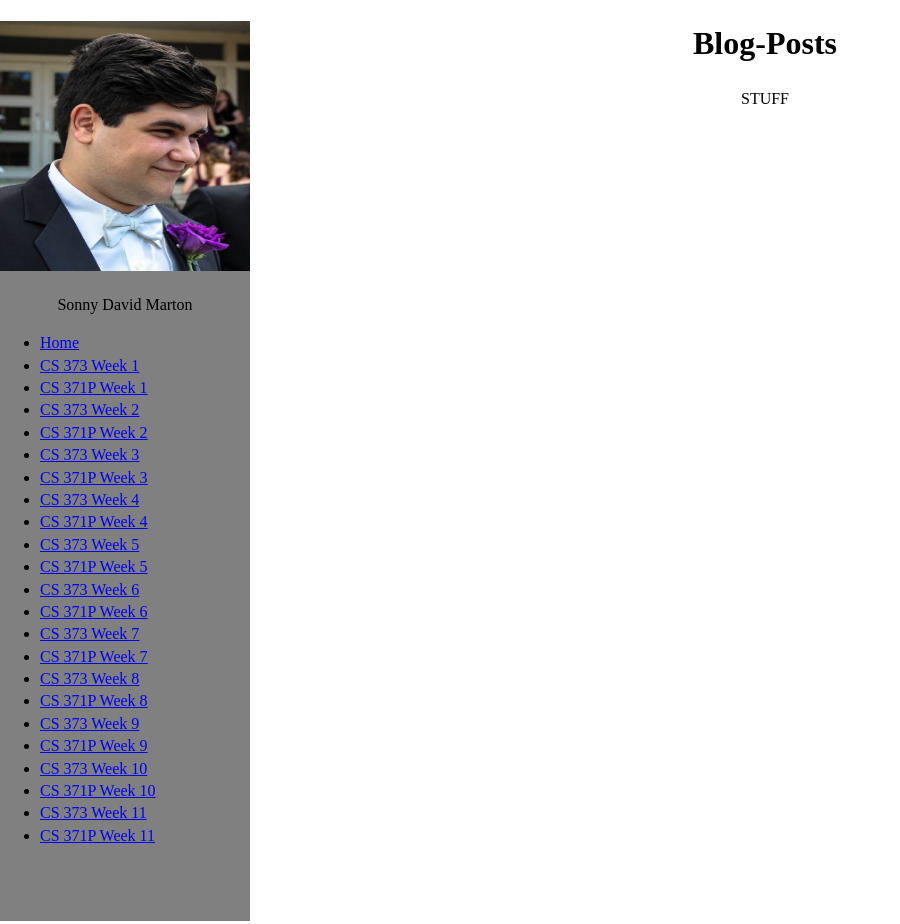
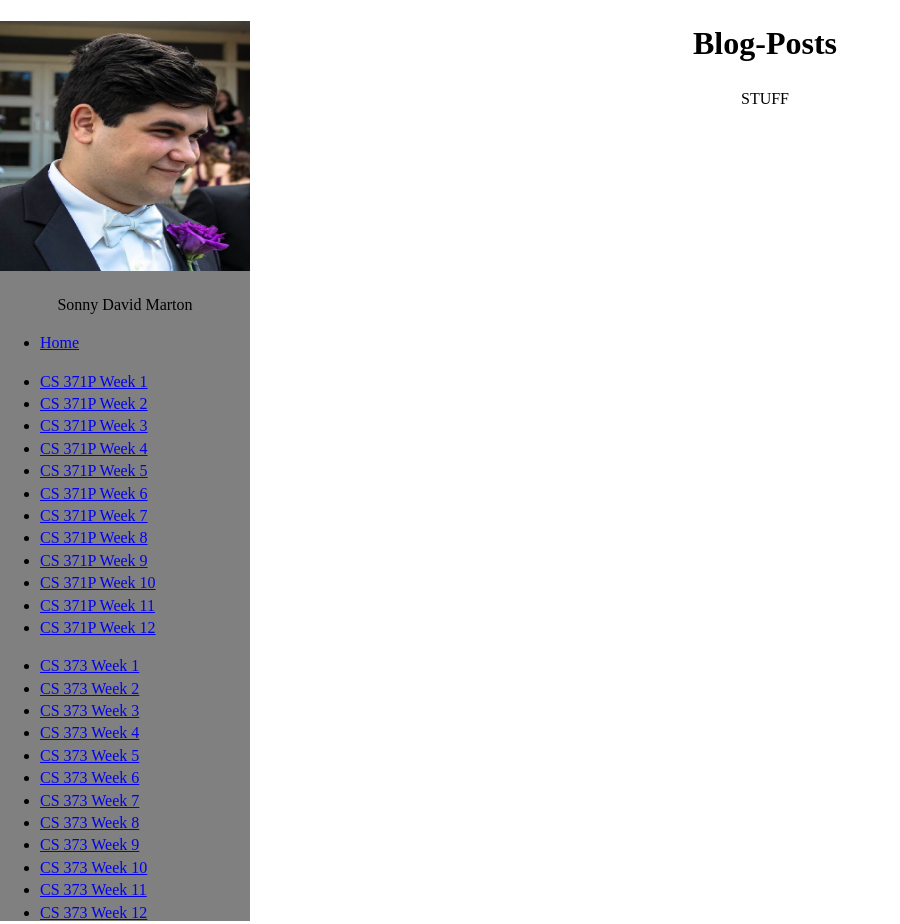
Before and after one commit to sonnymarton/blog-posts, a Jekyll site: the page built from index.html, in a window 1280 px wide. Shown: the whole page, without its empty margins (0-900 px from the left). Built offline with Jekyll 4.4.1, drawn with Linux system fonts in a browser that asks for light colours.

Commit message:
Added week 12 blogs

```diff
--- a/_includes/nav.html
+++ b/_includes/nav.html
@@ -1,27 +1,31 @@
 <nav>
 	<ul>
 		<li><a href="{{site.baseurl}}/index.html">Home</a></li>
+		<p/>
+		<li><a href="{{site.baseurl}}/cs371pweek1blog.html">CS 371P Week 1</a></li>
+		<li><a href="{{site.baseurl}}/cs371pweek2blog.html">CS 371P Week 2</a></li>
+		<li><a href="{{site.baseurl}}/cs371pweek3blog.html">CS 371P Week 3</a></li>
+		<li><a href="{{site.baseurl}}/cs371pweek4blog.html">CS 371P Week 4</a></li>
+		<li><a href="{{site.baseurl}}/cs371pweek5blog.html">CS 371P Week 5</a></li>
+		<li><a href="{{site.baseurl}}/cs371pweek6blog.html">CS 371P Week 6</a></li>
+		<li><a href="{{site.baseurl}}/cs371pweek7blog.html">CS 371P Week 7</a></li>
+		<li><a href="{{site.baseurl}}/cs371pweek8blog.html">CS 371P Week 8</a></li>
+		<li><a href="{{site.baseurl}}/cs371pweek9blog.html">CS 371P Week 9</a></li>
+		<li><a href="{{site.baseurl}}/cs371pweek10blog.html">CS 371P Week 10</a></li>
+		<li><a href="{{site.baseurl}}/cs371pweek11blog.html">CS 371P Week 11</a></li>
+		<li><a href="{{site.baseurl}}/cs371pweek12blog.html">CS 371P Week 12</a></li>
+		<p/>
 		<li><a href="{{site.baseurl}}/cs373week1blog.html">CS 373 Week 1</a></li>
-		<li><a href="{{site.baseurl}}/cs371pweek1blog.html">CS 371P Week 1</a></li>
 		<li><a href="{{site.baseurl}}/cs373week2blog.html">CS 373 Week 2</a></li>
-		<li><a href="{{site.baseurl}}/cs371pweek2blog.html">CS 371P Week 2</a></li>
 		<li><a href="{{site.baseurl}}/cs373week3blog.html">CS 373 Week 3</a></li>
-		<li><a href="{{site.baseurl}}/cs371pweek3blog.html">CS 371P Week 3</a></li>
 		<li><a href="{{site.baseurl}}/cs373week4blog.html">CS 373 Week 4</a></li>
-		<li><a href="{{site.baseurl}}/cs371pweek4blog.html">CS 371P Week 4</a></li>
 		<li><a href="{{site.baseurl}}/cs373week5blog.html">CS 373 Week 5</a></li>
-		<li><a href="{{site.baseurl}}/cs371pweek5blog.html">CS 371P Week 5</a></li>
 		<li><a href="{{site.baseurl}}/cs373week6blog.html">CS 373 Week 6</a></li>
-		<li><a href="{{site.baseurl}}/cs371pweek6blog.html">CS 371P Week 6</a></li>
 		<li><a href="{{site.baseurl}}/cs373week7blog.html">CS 373 Week 7</a></li>
-		<li><a href="{{site.baseurl}}/cs371pweek7blog.html">CS 371P Week 7</a></li>
 		<li><a href="{{site.baseurl}}/cs373week8blog.html">CS 373 Week 8</a></li>
-		<li><a href="{{site.baseurl}}/cs371pweek8blog.html">CS 371P Week 8</a></li>
 		<li><a href="{{site.baseurl}}/cs373week9blog.html">CS 373 Week 9</a></li>
-		<li><a href="{{site.baseurl}}/cs371pweek9blog.html">CS 371P Week 9</a></li>
 		<li><a href="{{site.baseurl}}/cs373week10blog.html">CS 373 Week 10</a></li>
-		<li><a href="{{site.baseurl}}/cs371pweek10blog.html">CS 371P Week 10</a></li>
 		<li><a href="{{site.baseurl}}/cs373week11blog.html">CS 373 Week 11</a></li>
-		<li><a href="{{site.baseurl}}/cs371pweek11blog.html">CS 371P Week 11</a></li>
+		<li><a href="{{site.baseurl}}/cs373week12blog.html">CS 373 Week 12</a></li>
 	</ul>
 </nav>
```
Also changed, not shown: cs371pweek12blog.html (added, +22 -0 lines), cs373week12blog.html (added, +22 -0 lines).
